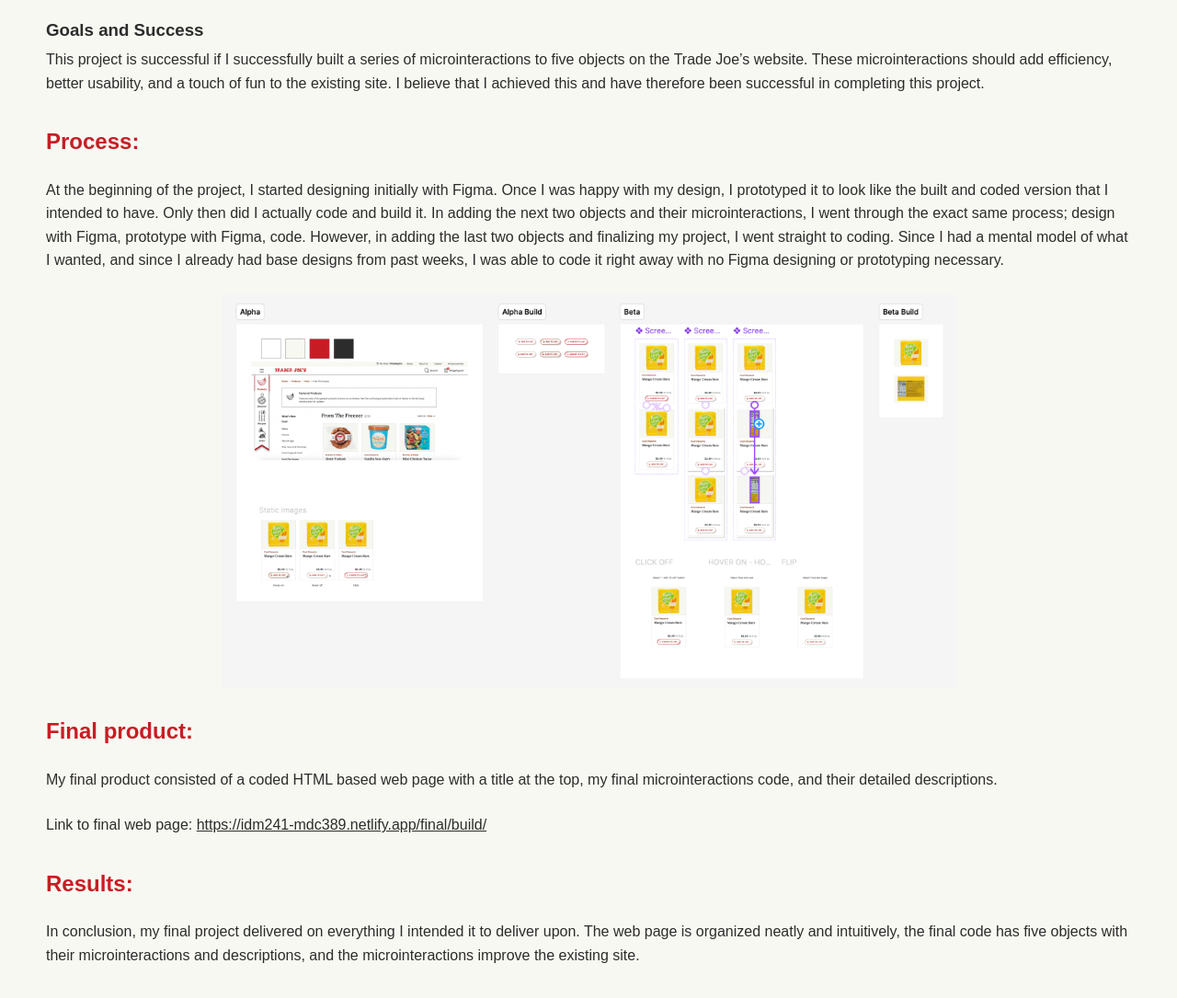
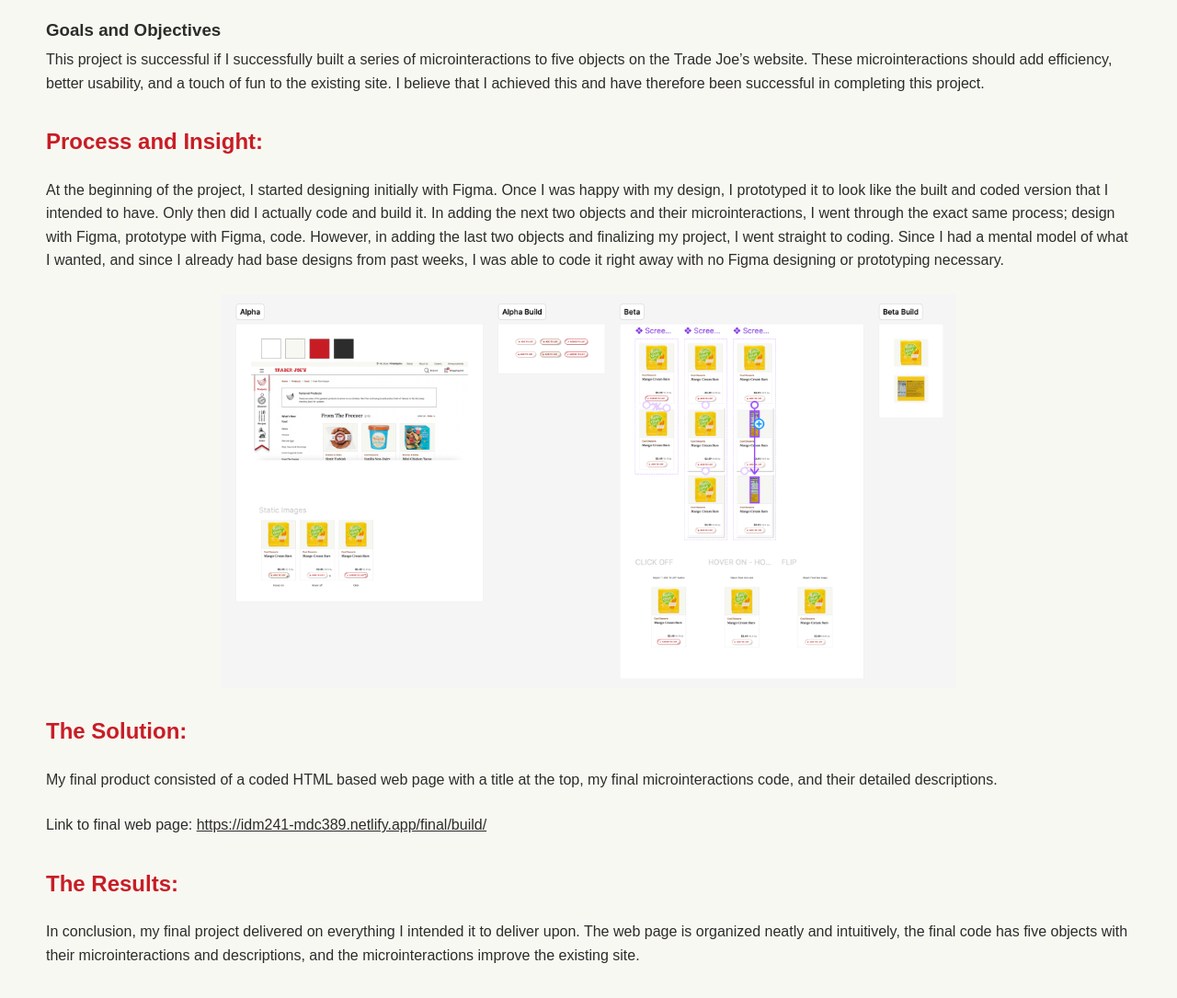
Before and after one commit to maayanchashper/idm241-mdc389, a plain HTML site: page casestudy/index.html in a window 1280 px wide. Shown: the part 3120-4205 px from the top of the page at 92% size. Drawn offline with Linux system fonts and the light colour scheme.

Commit message:
Renamed section headers

```diff
--- a/casestudy/index.html
+++ b/casestudy/index.html
@@ -81,7 +81,7 @@ I had about ten weeks to finalize an HTML based web page with five microinteract
 In week one, I began brainstorming and designing my initial ideas for my website of choice, Trader Joe’s, and my initial object to focus my microinteractions on, the “ADD TO LIST” button. By week two, I had the initial design completely coded. By week six, I designed two more objects and their microinteractions, ultimately building a total of 3 objects and their microinteractions. These objects were the button from week one and two, as well as the item card and item image. By week nine, I had a total of five objects and their microinteractions completely built and completed. Throughout each of these weeks, I also included a description of the objects’ Triggers, Rules, Feedback, Loops, and Modes.
 </p>
 
-<h3>Problems & Solutions</h3>
+<h3>The Problems & Solutions</h3>
 <p>
 The objects on the Trader Joe’s website that I chose to focus on were objects that had room for improvement. The “ADD TO LIST” button had a problem that I believed needed fixing. Users had the ability to hover on, hover off, and click. However, once clicked and added to the user’s list, there was no way to click off or remove the item from the user’s list. This is an issue because a user should be able to change their minds if they no longer want a certain item on their shopping list. So, I added a click off state.
 </p>
@@ -98,12 +98,12 @@ In the last iteration, I added two objects, a like button and a copy link button
      alt="Visual examples of the added microinteractions"
      class="centered-image">
 
-<h3>Goals and Success</h3>
+<h3>Goals and Objectives</h3>
 <p>
 This project is successful if I successfully built a series of microinteractions to five objects on the Trade Joe’s website. These microinteractions should add efficiency, better usability, and a touch of fun to the existing site. I believe that I achieved this and have therefore been successful in completing this project.
 </p>
 
-<h2>Process:</h2>
+<h2>Process and Insight:</h2>
 <p>
 At the beginning of the project, I started designing initially with Figma. Once I was happy with my design, I prototyped it to look like the built and coded version that I intended to have. Only then did I actually code and build it. In adding the next two objects and their microinteractions, I went through the exact same process; design with Figma, prototype with Figma, code. However, in adding the last two objects and finalizing my project, I went straight to coding. Since I had a mental model of what I wanted, and since I already had base designs from past weeks, I was able to code it right away with no Figma designing or prototyping necessary.
 </p>
@@ -112,7 +112,7 @@ At the beginning of the project, I started designing initially with Figma. Once
      alt="Visual examples of the added microinteractions"
      class="centered-image">
 
-<h2>Final product:</h2>
+<h2>The Solution:</h2>
 <p>
 My final product consisted of a coded HTML based web page with a title at the top, my final microinteractions code, and their detailed descriptions.
 </p>
@@ -124,7 +124,7 @@ My final product consisted of a coded HTML based web page with a title at the to
   </a>
 </p>
 
-<h2>Results:</h2>
+<h2>The Results:</h2>
 <p>
 In conclusion, my final project delivered on everything I intended it to deliver upon. The web page is organized neatly and intuitively, the final code has five objects with their microinteractions and descriptions, and the microinteractions improve the existing site.
 </p>
```
